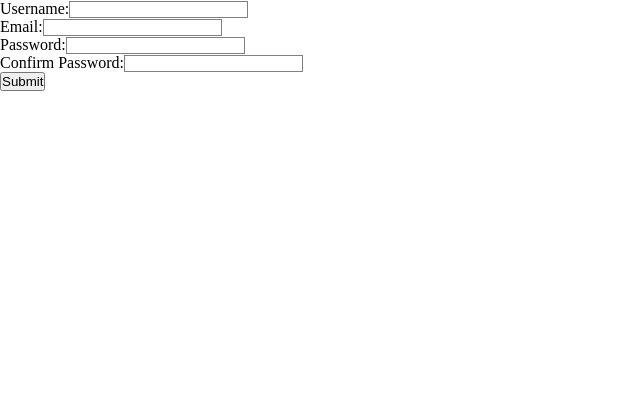
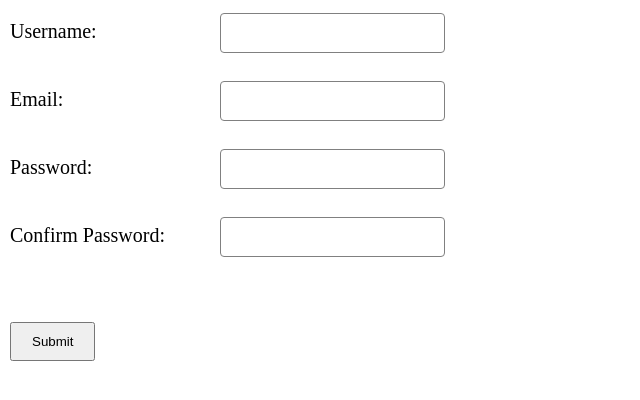
Before and after one commit to riccvargiu-eng/frontendreact, a React (Vite) app in the folder vite-project/: page / in a window 1280 px wide. Shown: the top 400 px of the page, without its empty margins (0-640 px from the left). Built offline with nearby package versions, Linux system fonts and the light colour scheme.

Commit message:
feat: Add form styling and improve validation messages in BaseForm component

```diff
--- /dev/null
+++ b/vite-project/src/assets/components/form/form.css
@@ -0,0 +1,53 @@
+label {
+  display: inline-block;
+  margin-left: 10px;
+  margin-top: 20px;
+  width: 200px;
+  font-size: 20px;
+}
+button {
+  margin-left: 10px;
+  margin-top: 50px;
+  padding: 10px 20px;
+}
+
+button:hover {
+  background-color: #4caf50;
+  color: white;
+  cursor: pointer;
+  box-shadow: 3px 3px 10px rgba(0, 0, 0, 0.927);
+}
+.error {
+  color: red;
+  font-size: 12px;
+  margin-left: 10px;
+}
+
+span {
+  font-size: 20px;
+  margin-left: 10px;
+}
+input {
+  margin-left: 10px;
+  margin-top: 10px;
+  padding: 8px;
+  font-size: 16px;
+  border: 1px solid gray;
+  border-radius: 4px;
+  height: 40px;
+}
+
+.form-group {
+  margin-bottom: 15px;
+}
+
+.input-field {
+  width: 100%;
+  padding: 8px;
+  border: 1px solid gray;
+  border-radius: 4px;
+}
+
+div {
+  margin-bottom: 15px;
+}
--- a/vite-project/src/assets/components/form/form.jsx
+++ b/vite-project/src/assets/components/form/form.jsx
@@ -1,5 +1,6 @@
 import useForm from "../../hooks/hooks";
 import { useState } from "react";
+import "./form.css";
 
 function BaseForm() {
   const form = useForm({
@@ -42,7 +43,7 @@ function BaseForm() {
         "Password must contain at least one uppercase letter, one number, and one special character";
 
     if (password !== confirmPassword) {
-      newErrors.confirmPassword = "Le password non coincidono!";
+      newErrors.confirmPassword = "Passwords do not match!";
     }
 
     setErrors(newErrors);
@@ -52,8 +53,8 @@ function BaseForm() {
   const handleSubmit = (e) => {
     e.preventDefault();
     if (validateForm()) {
-      alert("Form valido! Registrazione completata.");
-      console.log("Dati:", form.values);
+      alert("Form is valid! Registration completed.");
+      console.log("Data:", form.values);
     } else {
       alert("Form not Valid! Please correct the errors and try again.");
     }
```
